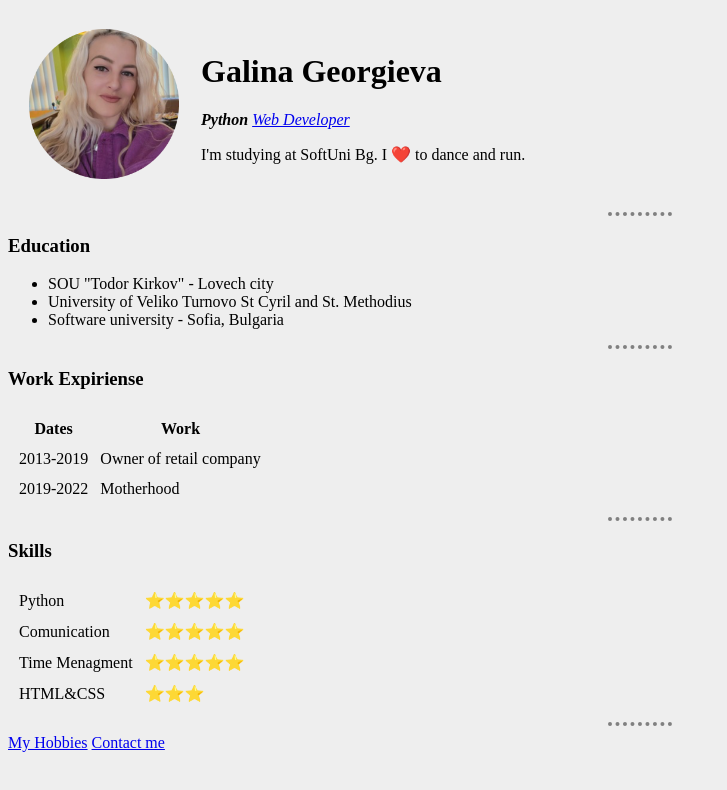
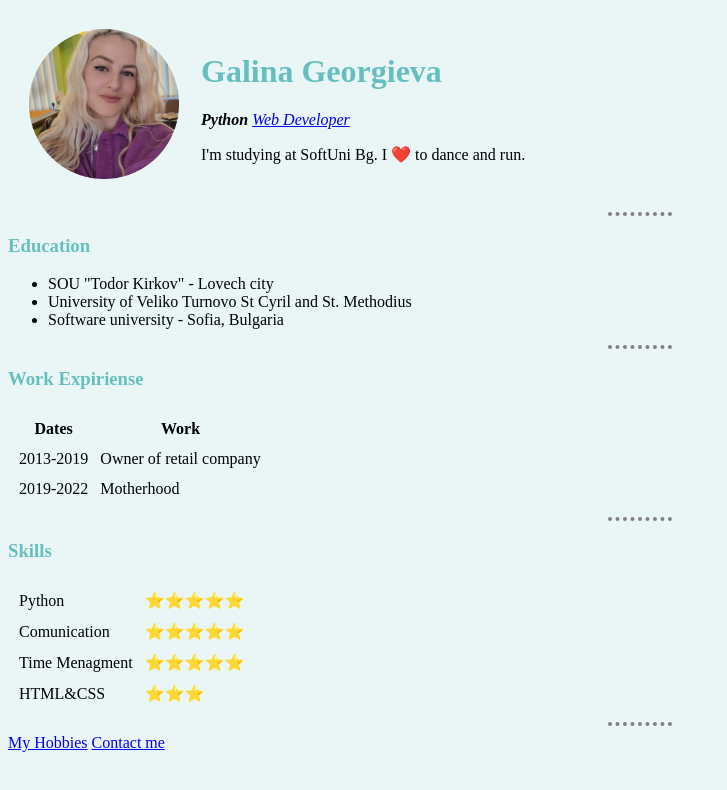
Before and after one commit to GalkaKG/cv, a plain HTML site: page index.html in a window 1280 px wide. Shown: the whole page, without its empty margins (0-727 px from the left). Drawn offline with Linux system fonts and the light colour scheme.

Commit message:
Update styles.css

```diff
--- a/css/styles.css
+++ b/css/styles.css
@@ -1,5 +1,9 @@
 body {
-    background-color: #EEEEEE;
+    background-color: #EAF6F6;
+}
+
+h1, h3 {
+    color: #66BFBF;
 }
 
 hr {
```
